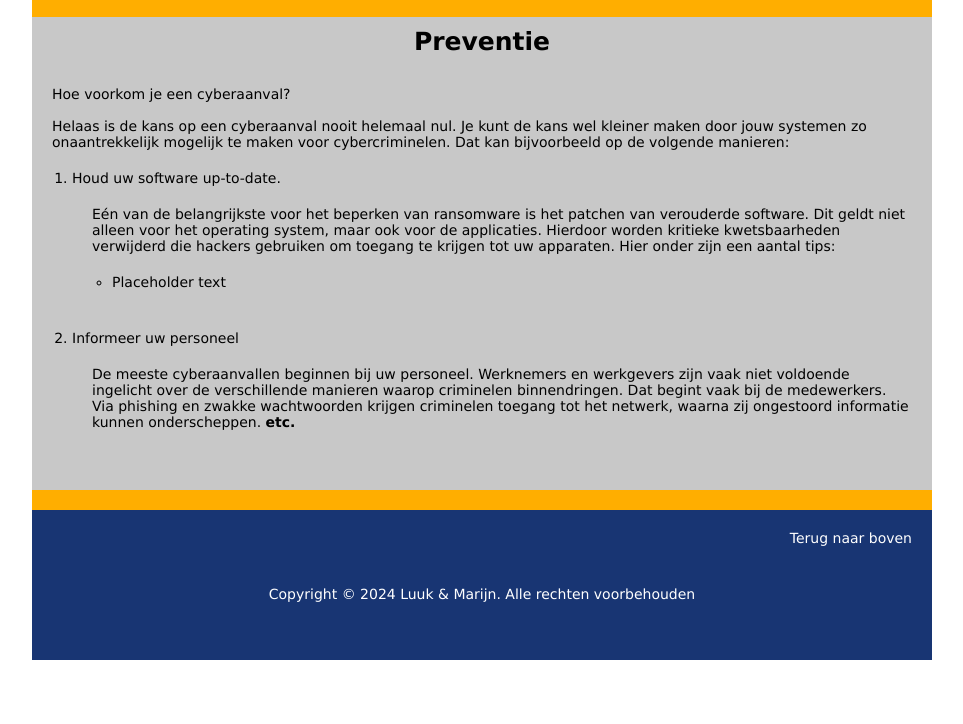
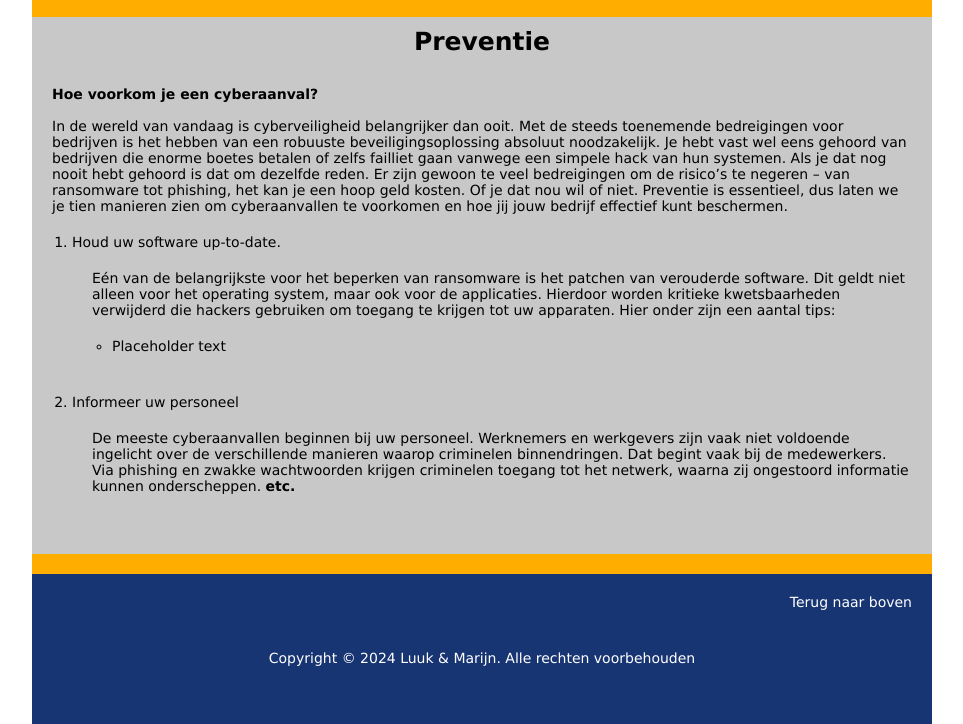
Before and after one commit to Luuk88/2324-html-4vin1-Luuk-Marijn, a plain HTML site: page ONDERWERPEN.html in a window 1280 px wide. Shown: the part 1832-2556 px from the top of the page, without its empty margins (158-1121 px from the left). Before the commit the page ends 2492 px from the top, so only its background shows below. Drawn offline with Linux system fonts and the light colour scheme.

Commit message:
Inleiding van preventie herschreven

```diff
--- a/ONDERWERPEN.html
+++ b/ONDERWERPEN.html
@@ -165,12 +165,17 @@ hardware waarvoor nog geen oplossing (patch) beschikbaar is.
 <article id="preventie">
   <h1>Preventie</h1>
 
-  <p>Hoe voorkom je een cyberaanval?
+  <p>
+    <b>Hoe voorkom je een cyberaanval?</b>
     <br>
     <br>
-    Helaas is de kans op een cyberaanval nooit helemaal nul.
-    Je kunt de kans wel kleiner maken door jouw systemen zo onaantrekkelijk mogelijk te maken voor cybercriminelen.
-    Dat kan bijvoorbeeld op de volgende manieren:
+    In de wereld van vandaag is cyberveiligheid belangrijker dan ooit.
+    Met de steeds toenemende bedreigingen voor bedrijven is het hebben van een robuuste beveiligingsoplossing absoluut noodzakelijk.
+    Je hebt vast wel eens gehoord van bedrijven die enorme boetes betalen of zelfs failliet gaan vanwege een simpele hack van hun systemen.
+    Als je dat nog nooit hebt gehoord is dat om dezelfde reden.
+    Er zijn gewoon te veel bedreigingen om de risico’s te negeren – van ransomware tot phishing, het kan je een hoop geld kosten.
+    Of je dat nou wil of niet.
+    Preventie is essentieel, dus laten we je tien manieren zien om cyberaanvallen te voorkomen en hoe jij jouw bedrijf effectief kunt beschermen.
 
     <ol>
       <li>Houd uw software up-to-date.</li>
```
